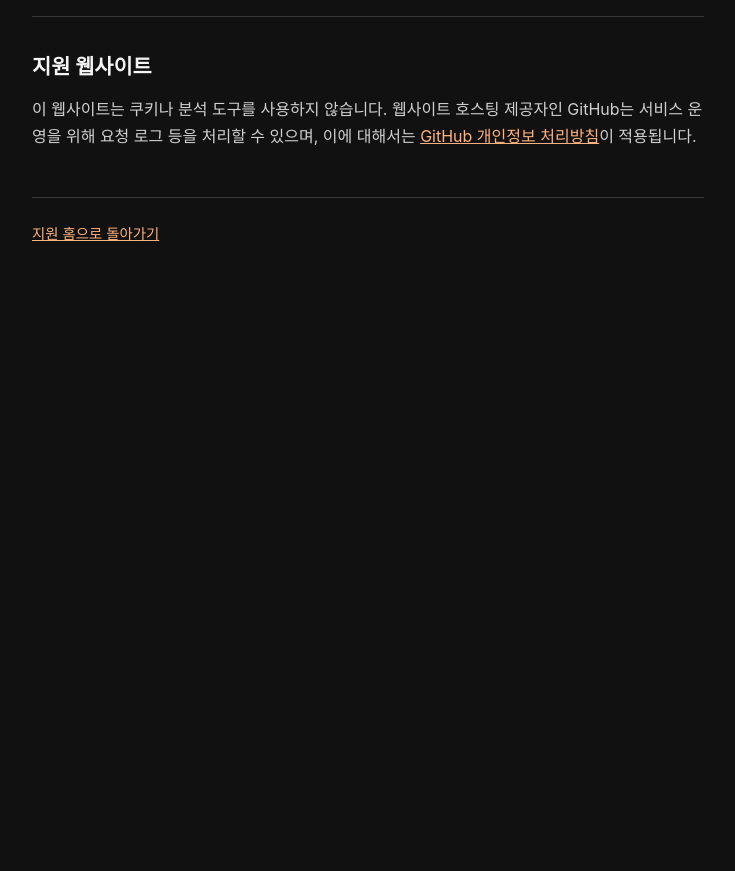
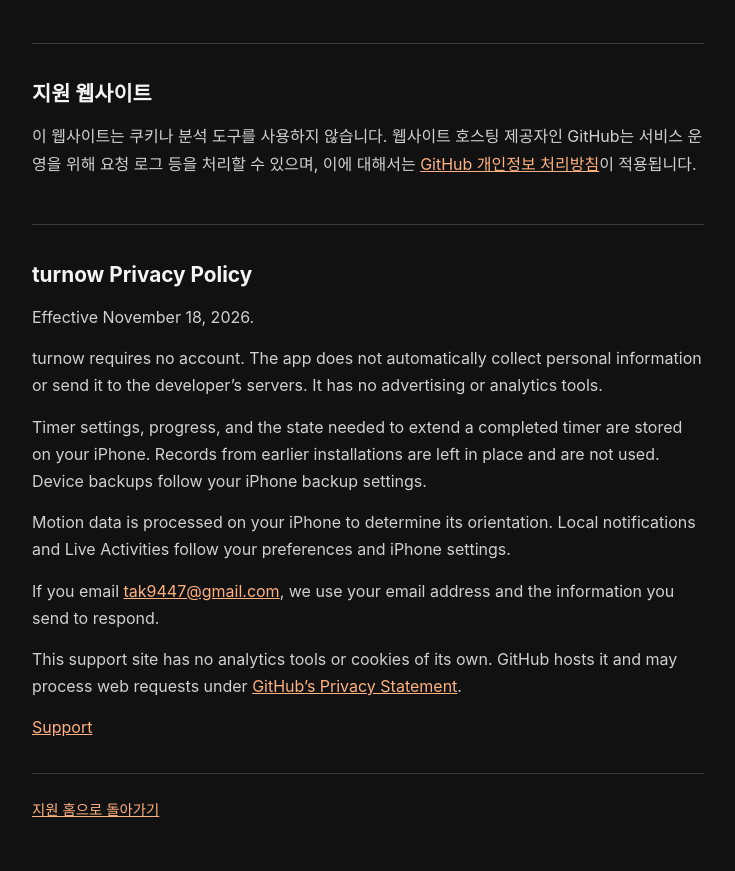
Before and after one commit to tak0407/turnow-site, a plain HTML site: page privacy/index.html in a window 1280 px wide. Shown: the part 773-1644 px from the top of the page, without its empty margins (272-1007 px from the left). Before the commit the page ends 1067 px from the top, so only its background shows below. Drawn offline with Linux system fonts and the light colour scheme.

Commit message:
Add English support and privacy information

```diff
--- a/privacy/index.html
+++ b/privacy/index.html
@@ -26,6 +26,7 @@
     <a class="brand" href="../">turnow</a>
     <h1>개인정보 처리방침</h1>
     <p>시행일: 2026년 11월 18일</p>
+    <a href="#english" lang="en">English</a>
   </header>
   <section>
     <h2>앱에서 처리하는 정보</h2>
@@ -42,6 +43,17 @@
     <h2>지원 웹사이트</h2>
     <p>이 웹사이트는 쿠키나 분석 도구를 사용하지 않습니다. 웹사이트 호스팅 제공자인 GitHub는 서비스 운영을 위해 요청 로그 등을 처리할 수 있으며, 이에 대해서는 <a href="https://docs.github.com/ko/site-policy/privacy-policies/github-general-privacy-statement">GitHub 개인정보 처리방침</a>이 적용됩니다.</p>
   </section>
+
+<section id="english" lang="en">
+  <h2>turnow Privacy Policy</h2>
+  <p>Effective November 18, 2026.</p>
+  <p>turnow requires no account. The app does not automatically collect personal information or send it to the developer’s servers. It has no advertising or analytics tools.</p>
+  <p>Timer settings, progress, and the state needed to extend a completed timer are stored on your iPhone. Records from earlier installations are left in place and are not used. Device backups follow your iPhone backup settings.</p>
+  <p>Motion data is processed on your iPhone to determine its orientation. Local notifications and Live Activities follow your preferences and iPhone settings.</p>
+  <p>If you email <a href="mailto:tak9447@gmail.com">tak9447@gmail.com</a>, we use your email address and the information you send to respond.</p>
+  <p>This support site has no analytics tools or cookies of its own. GitHub hosts it and may process web requests under <a href="https://docs.github.com/en/site-policy/privacy-policies/github-general-privacy-statement">GitHub’s Privacy Statement</a>.</p>
+  <a href="../#english">Support</a>
+</section>
 </main>
 <footer><a href="../">지원 홈으로 돌아가기</a></footer>
 </body>
```
Also changed, not shown: index.html (+9 -0 lines).
